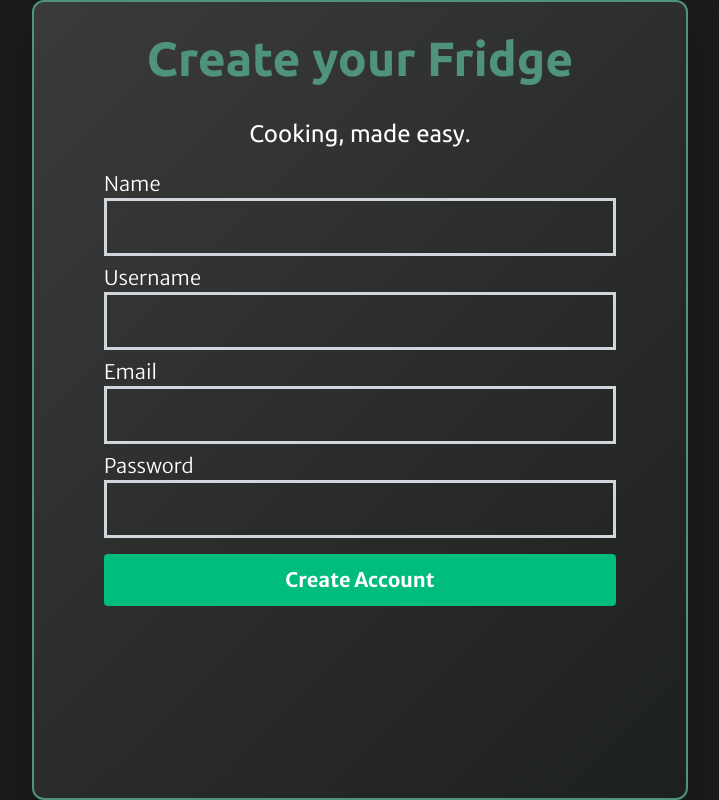
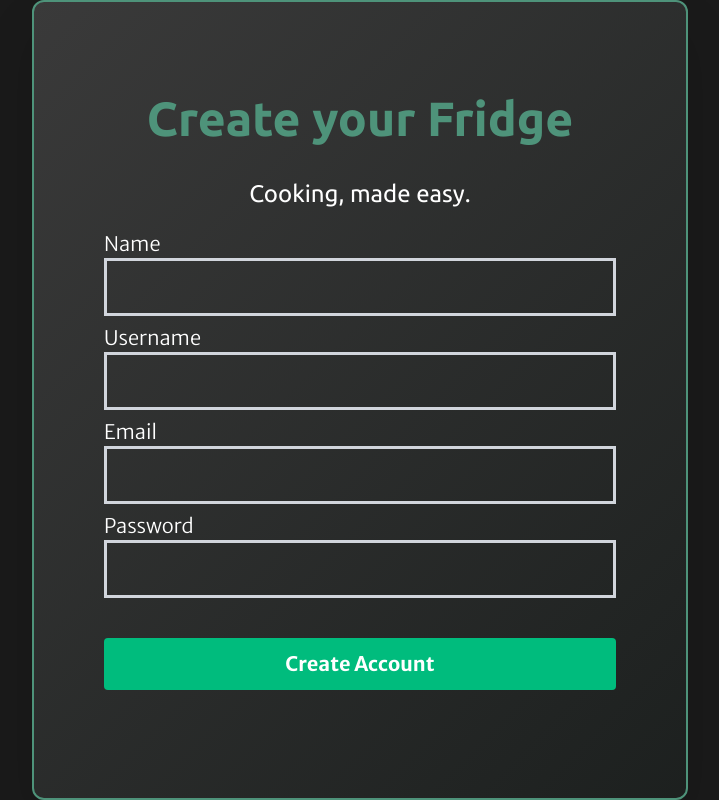
Before and after one commit to frankschlehofer/fridge, a React (Vite) app in the folder client/: page /signup in a window 1280 px wide. Shown: the whole page, without its empty margins (280-999 px from the left). Built offline with nearby package versions, Linux system fonts and the light colour scheme; no server answers.

Commit message:
Updated signup page loading

```diff
--- a/client/src/pages/SignUpPage.jsx
+++ b/client/src/pages/SignUpPage.jsx
@@ -73,7 +73,7 @@ function SignUpPage() {
         >
             {/* Entire box */}
             <div
-                className="flex flex-col items-center w-full h-full min-w-128 min-h-128 max-h-200 max-w-164
+                className="flex flex-col items-center justify-center w-full h-full min-w-128 min-h-128 max-h-200 max-w-164
                              rounded-4xl shadow-2xl"
                 style={{
                     background: 'linear-gradient(135deg, var(--bg-card), rgba(78, 147, 122, 0.05))',
@@ -81,7 +81,7 @@ function SignUpPage() {
                     borderRadius: '0.75rem',
                 }}
             >
-                <div className="font-[ubuntu] text-[#4E937A] text-5xl font-bold mb-4 mt-8">
+                <div className="font-[ubuntu] text-[#4E937A] text-5xl font-bold mb-4">
                     Create your Fridge
                 </div>
                 <div className="font-[ubuntu] text-2xl m-5">
@@ -129,7 +129,7 @@ function SignUpPage() {
                     </div>
                     {/* Password input box */}
                     <label className="text-xl font-light">Password</label>
-                    <div className="mb-4 p-3 w-128 border-3 border-gray-300 text-xl font-light hover:border-cyan-400">
+                    <div className="mb-10 p-3 w-128 border-3 border-gray-300 text-xl font-light hover:border-cyan-400">
                         <input
                             type="password" id="password"
                             className="w-full border-none outline-none"
@@ -139,8 +139,9 @@ function SignUpPage() {
                             })}
                         />
                     </div>
+
                     <button
-                        className={`mb-4 py-3 w-128  rounded text-xl text-white font-bold  transition
+                        className={`mb-4 py-3 w-128 rounded text-xl text-white font-bold  transition flex items-center justify-center
                             ${isLoading ? "bg-gray-500 cursor-not-allowed" : "bg-emerald-500 hover:bg-emerald-600"}`}
                         onClick={handleSignup}
                         disabled={isLoading}
```
Lines whose indentation alone changed are shown as unchanged.
